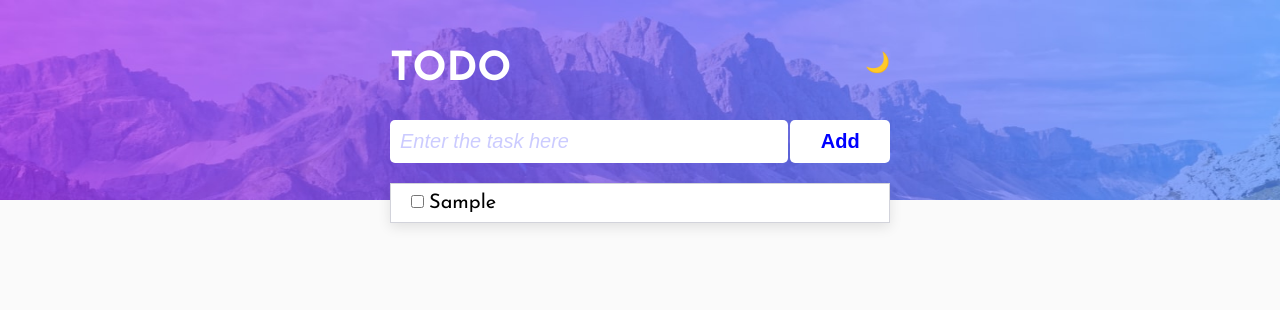
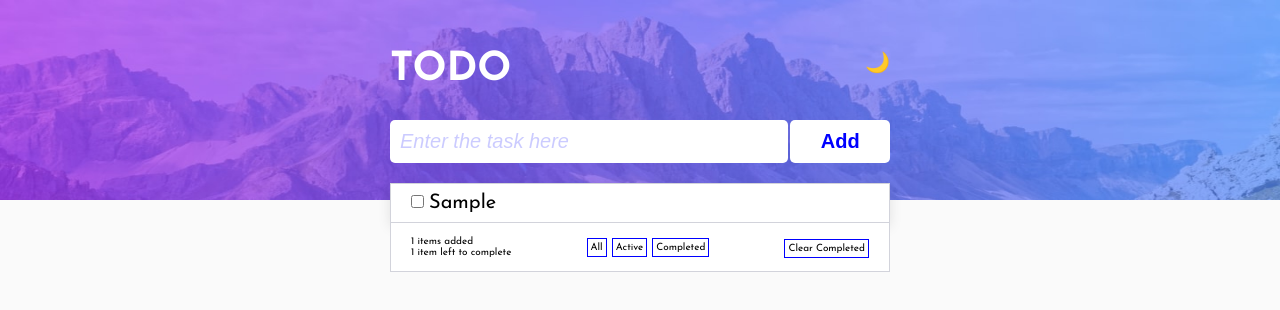
Before and after one commit to sujansince2003/Todo-List-app, a React (Create React App) app: page / in a window 1280 px wide. Both pictures are taken after typing "Sample" into the empty fields and a click on the button "Add". Shown: the top 310 px of the page. Built offline with nearby package versions, Linux system fonts and the light colour scheme.

Commit message:
actions defined 1

```diff
--- a/src/App.css
+++ b/src/App.css
@@ -35,21 +35,7 @@ body {
 ul {
   list-style: none;
 }
-.list {
-  border: 1px solid hsl(233, 11%, 84%);
-  box-shadow: rgba(0, 0, 0, 0.1) 0px 4px 12px;
-  width: 500px;
-  height: 40px;
-  display: flex;
-  margin-bottom: calc(0px - 2px);
-  padding: 10px 20px;
-  justify-content: space-between;
-  align-items: center;
-  background-color: white;
-}
-.description {
-  padding: 0px 5px;
-}
+
 .add-form {
   width: 500px;
   padding: 30px 0px 20px;
@@ -79,6 +65,58 @@ ul {
   color: blue;
   font-weight: bold;
 }
+.alllistsul {
+  height: 250px;
+  overflow: scroll;
+}
+.list {
+  border: 1px solid hsl(233, 11%, 84%);
+  box-shadow: rgba(0, 0, 0, 0.1) 0px 4px 12px;
+  width: 500px;
+  height: 40px;
+  display: flex;
+  margin-bottom: calc(0px - 2px);
+  padding: 10px 20px;
+  justify-content: space-between;
+  align-items: center;
+  background-color: white;
+}
+.description {
+  padding: 10px 5px;
+}
+
+.actions {
+  width: 500px;
+  height: 50px;
+  border: 1px solid hsl(233, 11%, 84%);
+  background-color: white;
+  margin-top: 1px;
+  padding: 0 20px;
+  display: flex;
+  justify-content: space-between;
+  align-items: center;
+}
+
+.numitems {
+  display: flex;
+  flex-direction: column;
+  font-size: 10px;
+}
+
+.normal-actions-btn {
+  display: flex;
+  gap: 5px;
+}
+
+.action-btn {
+  font-family: "Josefin Sans", sans-serif;
+  font-size: 10px;
+  background-color: transparent;
+
+  padding: 3px;
+  border: 1px solid blue;
+  /* border: 0px solid transparent; */
+}
 
 .xmark {
   cursor: pointer;
--- a/src/App.jsx
+++ b/src/App.jsx
@@ -1,19 +1,5 @@
 import { useState } from "react";
 import "./App.css";
-const itemsw = [
-  {
-    id: 2,
-    it: "read for 1 hour",
-  },
-  {
-    id: 3,
-    it: "i am sukdan",
-  },
-  {
-    id: 4,
-    it: "i am fdsj",
-  },
-];
 
 function App() {
   const [items, setItems] = useState([]);
@@ -111,9 +97,10 @@ function List({ item, delItem, toggleItem }) {
 }
 
 function ListUi({ items, delItem, toggleItem }) {
+  const itemnum = items.length;
   return (
     <div className="alllists">
-      <ul>
+      <ul className={itemnum >= 7 ? "alllistsul" : ""}>
         {items.map((item) => (
           <List
             key={item.id}
@@ -123,6 +110,36 @@ function ListUi({ items, delItem, toggleItem }) {
           />
         ))}
       </ul>
+      <Actions itemnum={itemnum} items={items} />
+    </div>
+  );
+}
+function Actions({ itemnum, items }) {
+  const notcompleted = items.filter((item) => !item.completed).length;
+
+  return (
+    <div className="actions">
+      {itemnum === 0 ? (
+        <p>Add the task from input field</p>
+      ) : (
+        <>
+          <div className="numitems">
+            <span>{itemnum} items added</span>
+            <span>{notcompleted} item left to complete</span>
+          </div>
+
+          <div className="normal-actions-btn">
+            <button className="action-btn">All</button>
+            <button className="action-btn">Active</button>
+            <button className="action-btn">Completed</button>
+          </div>
+          <div className="clearbtn">
+            <button className="action-btn action-btn-clear">
+              Clear Completed
+            </button>
+          </div>
+        </>
+      )}
     </div>
   );
 }
```
